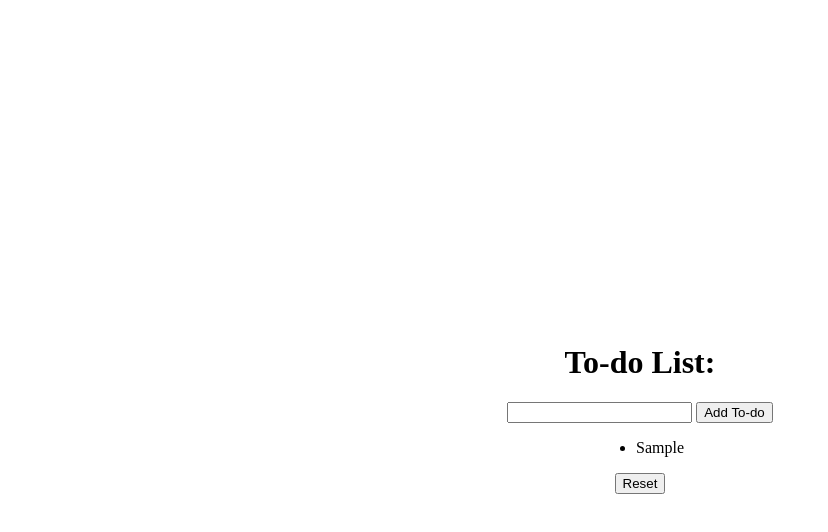
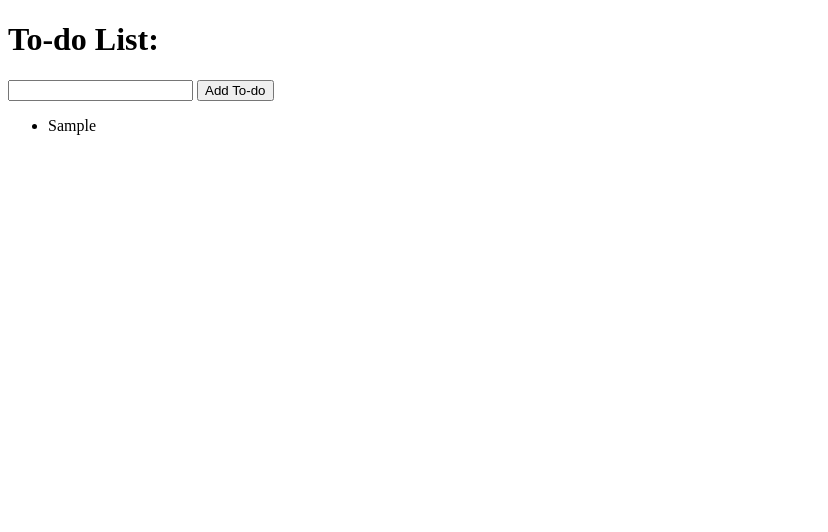
Before and after one commit to laurenhatchett/dom-todo-lab, a plain HTML site: page index.html in a window 1280 px wide. Both pictures are taken after typing "Sample" into the empty fields and a click on the button "Add To-do". Shown: the whole page, without its empty margins (0-828 px from the left). Drawn offline with Linux system fonts and the light colour scheme.

Commit message:
dom-todo-lab

```diff
--- a/index.html
+++ b/index.html
@@ -4,17 +4,13 @@
   <meta charset="UTF-8">
   <meta http-equiv="X-UA-Compatible" content="IE=edge">
   <meta name="viewport" content="width=device-width, initial-scale=1.0">
-  <link rel="stylesheet" href="./css/style.css">
+  <title>DOM To-do Lab</title>
   <script defer src="./js/app.js"></script>
-  <title>DOM Lab</title>
 </head>
 <body>
   <h1>To-do List:</h1>
-  <div>
-    <input id="todo-input" type="text">
-    <button id="submit-button">Add To-do</button>
-  </div>
+  <input id="info" type="text">
+  <button id="submit-button">Add To-do</button>
   <ul id="todo-list"></ul>
-  <button id="reset-button">Reset</button>
 </body>
 </html>
--- a/js/app.js
+++ b/js/app.js
@@ -1,20 +1,13 @@
-const todoInput = document.getElementById('todo-input')
-const submitBtn = document.getElementById('submit-button')
-const todoList = document.getElementById('todo-list')
-const resetBtn = document.getElementById('reset-button')
+//cached element references
+const input = document.getElementById("info")
+const btn = document.getElementById("submit-button")
+const ul = document.getElementById("todo-list")
 
-submitBtn.addEventListener('click', function(evt) {
-  let newTodo = document.createElement('li')
-  newTodo.innerText = todoInput.value
-  todoList.appendChild(newTodo)
-  todoInput.value = ''
+btn.addEventListener('click', function(evt){
+
+  const li = document.createElement('li') //can console.log('li') to check to see if this step is working
+  li.textContent = input.value
+  console.log(li)
+  input.value = ' '
+  document.querySelector('ul').appendChild(li)
 })
-
-resetBtn.addEventListener('click', function(evt) {
-  todoList.innerHTML = ''
-})
-
-todoList.addEventListener('click', function(evt) {
-  let parentNode = evt.target.parentNode
-  parentNode.removeChild(evt.target)
-})
```
